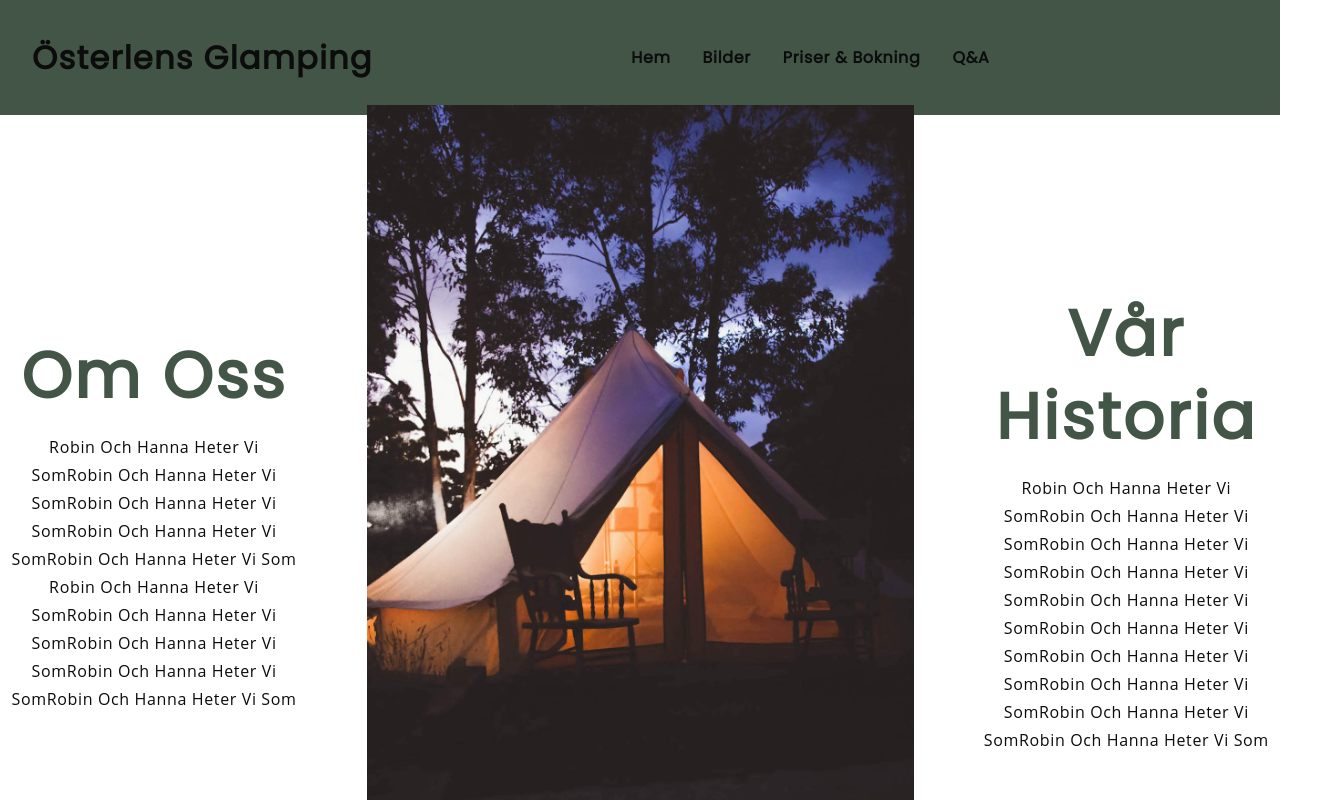
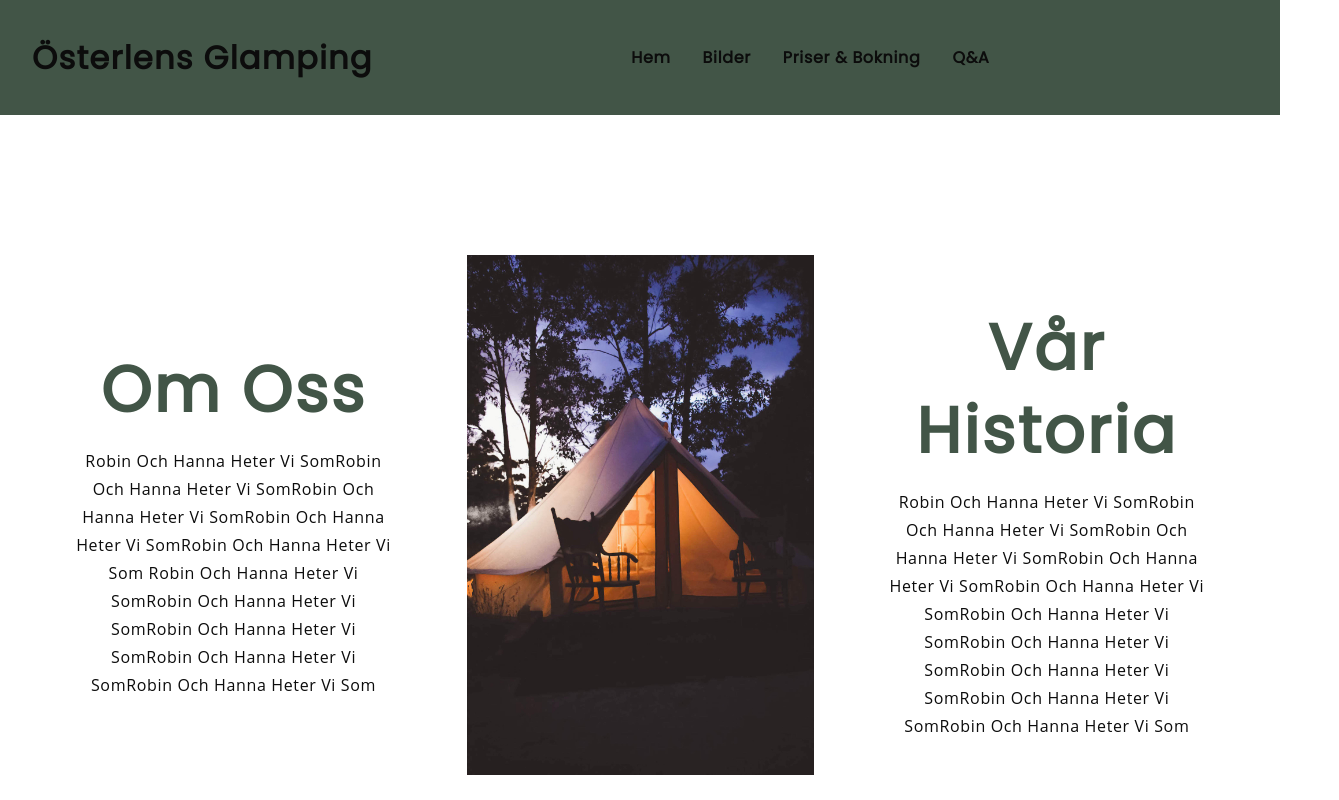
Before and after one commit to Tobzki/osterlens-glamping, a React (Create React App) app: page / in a window 1280 px wide. Shown: the top 800 px of the page, 1339 px wide, since content can reach past the window. Built offline with nearby package versions, Linux system fonts and the light colour scheme.

Commit message:
resize photo

```diff
--- a/src/pages/Home/Home.css
+++ b/src/pages/Home/Home.css
@@ -45,8 +45,8 @@
 
 @media only screen and (min-width: 1150px) {
   .app__home_content img {
-    width: 820px;
-    height: 820px;
+    width: 520px;
+    height: 520px;
   }
 }
 
```
